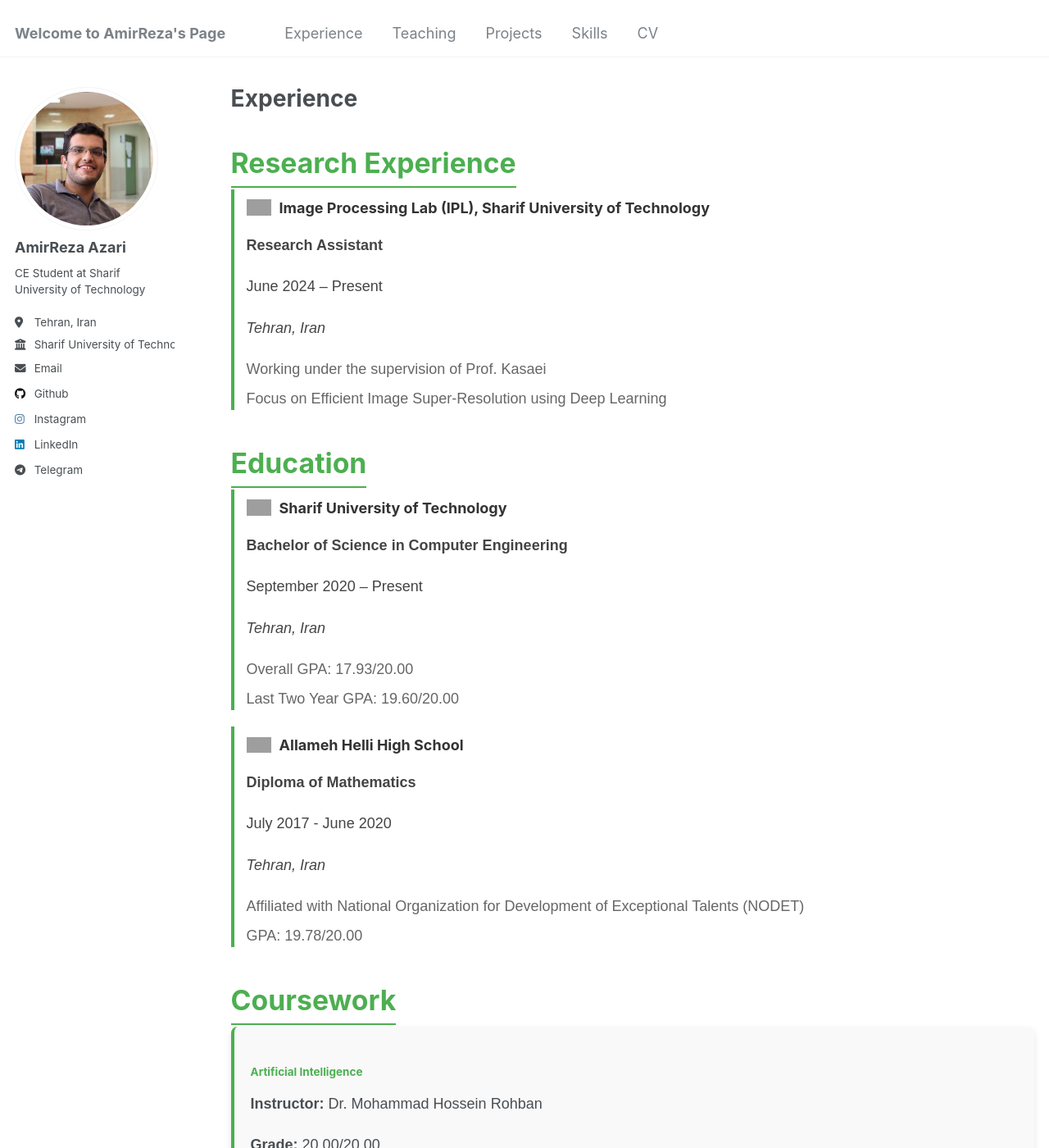
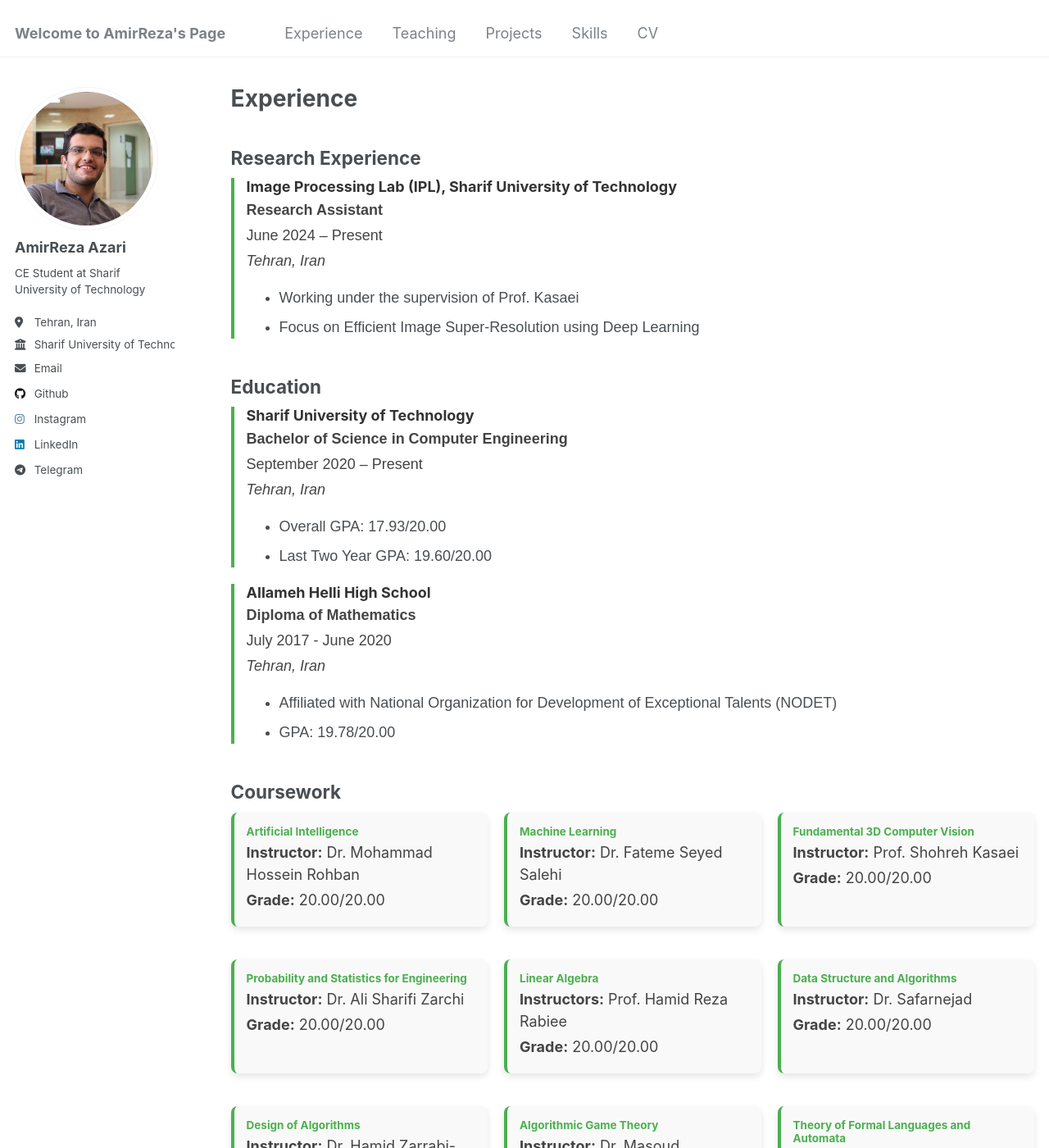
Before and after one commit to Amirreza81/Amirreza81.github.io, a Jekyll site: the page built from _pages/education.md, in a window 1280 px wide and 1400 px high. Shown: the whole window at 82% size. Built offline with Jekyll 4.4.1, drawn with Linux system fonts in a browser that asks for light colours; some of the changed text lies outside the part shown; grey boxes are pictures that could not be loaded.

Commit message:
retreive prev version

```diff
--- a/_pages/education.md
+++ b/_pages/education.md
@@ -5,10 +5,12 @@ permalink: /experience/
 author_profile: true
 ---
 
-## <span class="section-title">Research Experience</span>
+## Research Experience
+
 <div class="experience-section">
+
+  <!-- Research Experience Section -->
   <div class="exp-item">
-    <img src="https://upload.wikimedia.org/wikipedia/commons/7/73/Research-icon.svg" class="icon" alt="Research Icon">
     <h3>Image Processing Lab (IPL), Sharif University of Technology</h3>
     <p><strong>Research Assistant</strong></p>
     <p>June 2024 – Present</p>
@@ -18,12 +20,14 @@ author_profile: true
       <li>Focus on Efficient Image Super-Resolution using Deep Learning</li>
     </ul>
   </div>
+
 </div>
 
-## <span class="section-title">Education</span>
+## Education
+
 <div class="experience-section">
+
   <div class="exp-item">
-    <img src="https://upload.wikimedia.org/wikipedia/commons/3/35/Book_icon.svg" class="icon" alt="Education Icon">
     <h3>Sharif University of Technology</h3>
     <p><strong>Bachelor of Science in Computer Engineering</strong></p>
     <p>September 2020 – Present</p>
@@ -35,7 +39,6 @@ author_profile: true
   </div>
 
   <div class="exp-item">
-    <img src="https://upload.wikimedia.org/wikipedia/commons/3/35/Book_icon.svg" class="icon" alt="Education Icon">
     <h3>Allameh Helli High School</h3>
     <p><strong>Diploma of Mathematics</strong></p>
     <p>July 2017 - June 2020</p>
@@ -45,101 +48,110 @@ author_profile: true
       <li>GPA: 19.78/20.00</li>
     </ul>
   </div>
+
 </div>
 
-## <span class="section-title">Coursework</span>
+## Coursework
+
 <div class="coursework-section">
+
   <div class="course-card">
     <h4>Artificial Intelligence</h4>
     <p><strong>Instructor:</strong> Dr. Mohammad Hossein Rohban</p>
     <p><strong>Grade:</strong> 20.00/20.00</p>
   </div>
 
-  <!-- Add more course cards as needed -->
+  <div class="course-card">
+    <h4>Machine Learning</h4>
+    <p><strong>Instructor:</strong> Dr. Fateme Seyed Salehi</p>
+    <p><strong>Grade:</strong> 20.00/20.00</p>
+  </div>
+
+  <div class="course-card">
+    <h4>Fundamental 3D Computer Vision</h4>
+    <p><strong>Instructor:</strong> Prof. Shohreh Kasaei</p>
+    <p><strong>Grade:</strong> 20.00/20.00</p>
+  </div>
+
+  <div class="course-card">
+    <h4>Probability and Statistics for Engineering</h4>
+    <p><strong>Instructor:</strong> Dr. Ali Sharifi Zarchi</p>
+    <p><strong>Grade:</strong> 20.00/20.00</p>
+  </div>
+
+  <div class="course-card">
+    <h4>Linear Algebra</h4>
+    <p><strong>Instructors:</strong> Prof. Hamid Reza Rabiee</p>
+    <p><strong>Grade:</strong> 20.00/20.00</p>
+  </div>
+
+  <div class="course-card">
+    <h4>Data Structure and Algorithms</h4>
+    <p><strong>Instructor:</strong> Dr. Safarnejad</p>
+    <p><strong>Grade:</strong> 20.00/20.00</p>
+  </div>
+
+  <div class="course-card">
+    <h4>Design of Algorithms</h4>
+    <p><strong>Instructor:</strong> Dr. Hamid Zarrabi-Zadeh</p>
+    <p><strong>Grade:</strong> 19.20/20.00</p>
+  </div>
+
+  <div class="course-card">
+    <h4>Algorithmic Game Theory</h4>
+    <p><strong>Instructor:</strong> Dr. Masoud Seddighin</p>
+    <p><strong>Grade:</strong> 20.00/20.00</p>
+  </div>
+
+  <div class="course-card">
+    <h4>Theory of Formal Languages and Automata</h4>
+    <p><strong>Instructor:</strong> Dr. Mahdi Dowlati</p>
+    <p><strong>Grade:</strong> 20.00/20.00</p>
+  </div>
+
+  <div class="course-card">
+    <h4>Operating Systems</h4>
+    <p><strong>Instructor:</strong> Dr. Mirzaei</p>
+    <p><strong>Grade:</strong> 20.00/20.00</p>
+  </div>
+
+  <div class="course-card">
+    <h4>Compiler Design</h4>
+    <p><strong>Instructor:</strong> Ms. HosseinMardi</p>
+    <p><strong>Grade:</strong> 20.00/20.00</p>
+  </div>
 
 </div>
 
 <style>
-  /* General styles */
-  .experience-section, .coursework-section {
+  .experience-section {
     font-family: Arial, sans-serif;
   }
-  .section-title {
-    color: #4CAF50;
-    font-size: 1.5em;
-    font-weight: bold;
-    border-bottom: 2px solid #4CAF50;
-    padding-bottom: 8px;
-    margin-top: 20px;
-  }
-
-  /* Icon animations */
-  .icon {
-    width: 30px;
-    margin-right: 10px;
-    vertical-align: middle;
-    transition: transform 0.3s ease;
-  }
-  .icon:hover {
-    transform: scale(1.2) rotate(10deg);
-  }
-
-  /* Experience items */
-  .exp-item {
+  .exp-item, .course-card {
     border-left: 4px solid #4CAF50;
     padding-left: 15px;
     margin-bottom: 20px;
-    position: relative;
-    padding-top: 10px;
   }
-  .exp-item h3 {
-    display: inline-block;
+  .exp-item h3, .course-card h4 {
     margin: 0;
     color: #333;
   }
-  .exp-item p, .exp-item ul {
+  .exp-item p, .course-card p {
+    margin: 4px 0;
     color: #444;
   }
-  .exp-item ul {
-    list-style-type: none;
-    padding: 0;
+  .coursework-section {
+    display: grid;
+    grid-template-columns: repeat(auto-fill, minmax(250px, 1fr));
+    gap: 20px;
   }
-  .exp-item li {
-    color: #666;
-  }
-
-  /* Coursework cards */
   .course-card {
     background-color: #f9f9f9;
     border-radius: 8px;
-    padding: 20px;
+    padding: 15px;
     box-shadow: 0 4px 8px rgba(0, 0, 0, 0.1);
-    border-left: 4px solid #4CAF50;
-    position: relative;
-    transition: transform 0.2s ease, box-shadow 0.2s ease;
-  }
-  .course-card:hover {
-    transform: translateY(-5px);
-    box-shadow: 0 8px 16px rgba(0, 0, 0, 0.2);
   }
   .course-card h4 {
     color: #4CAF50;
   }
-
-  /* Button styles for GitHub links */
-  .btn {
-    display: inline-block;
-    padding: 10px 15px;
-    margin-top: 10px;
-    color: white;
-    background-color: #4CAF50;
-    text-decoration: none;
-    border-radius: 5px;
-    font-weight: bold;
-    transition: background-color 0.3s ease, transform 0.2s ease;
-  }
-  .btn:hover {
-    background-color: #388E3C;
-    transform: scale(1.05);
-  }
 </style>
```
